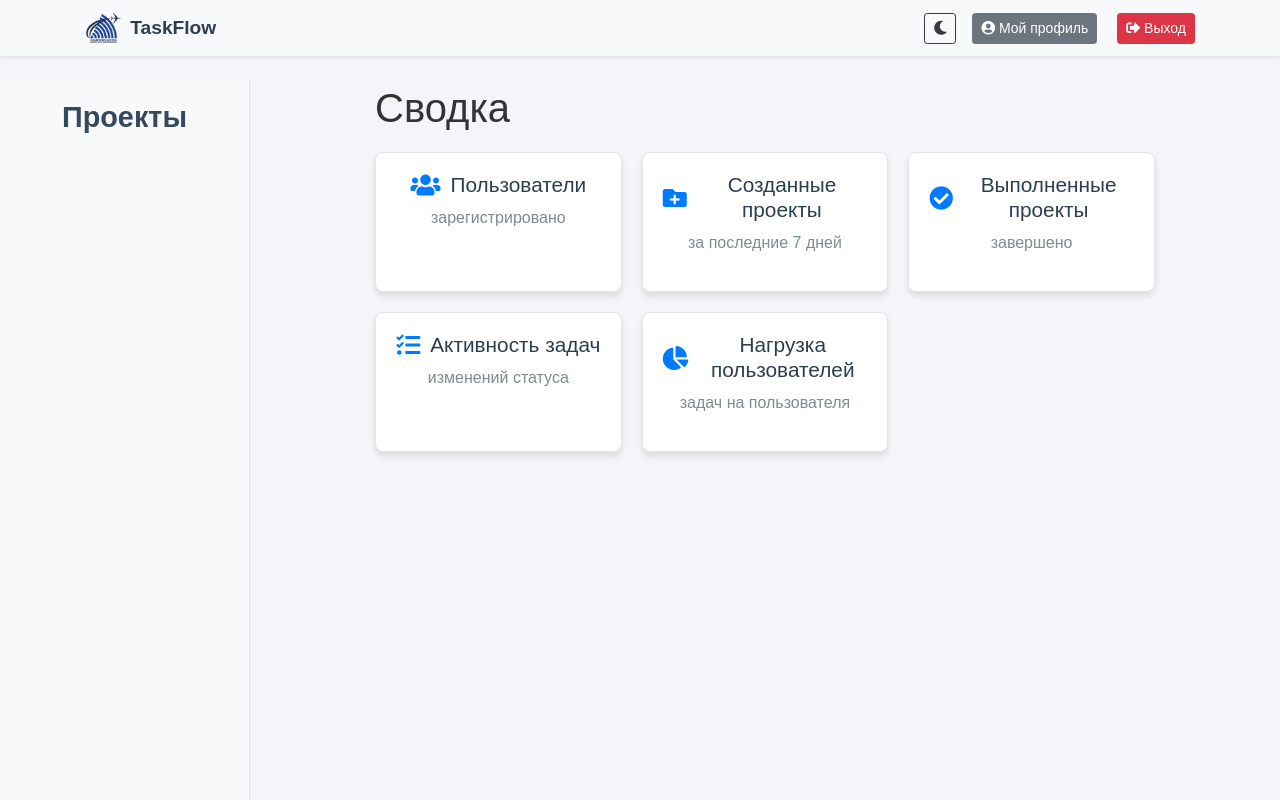
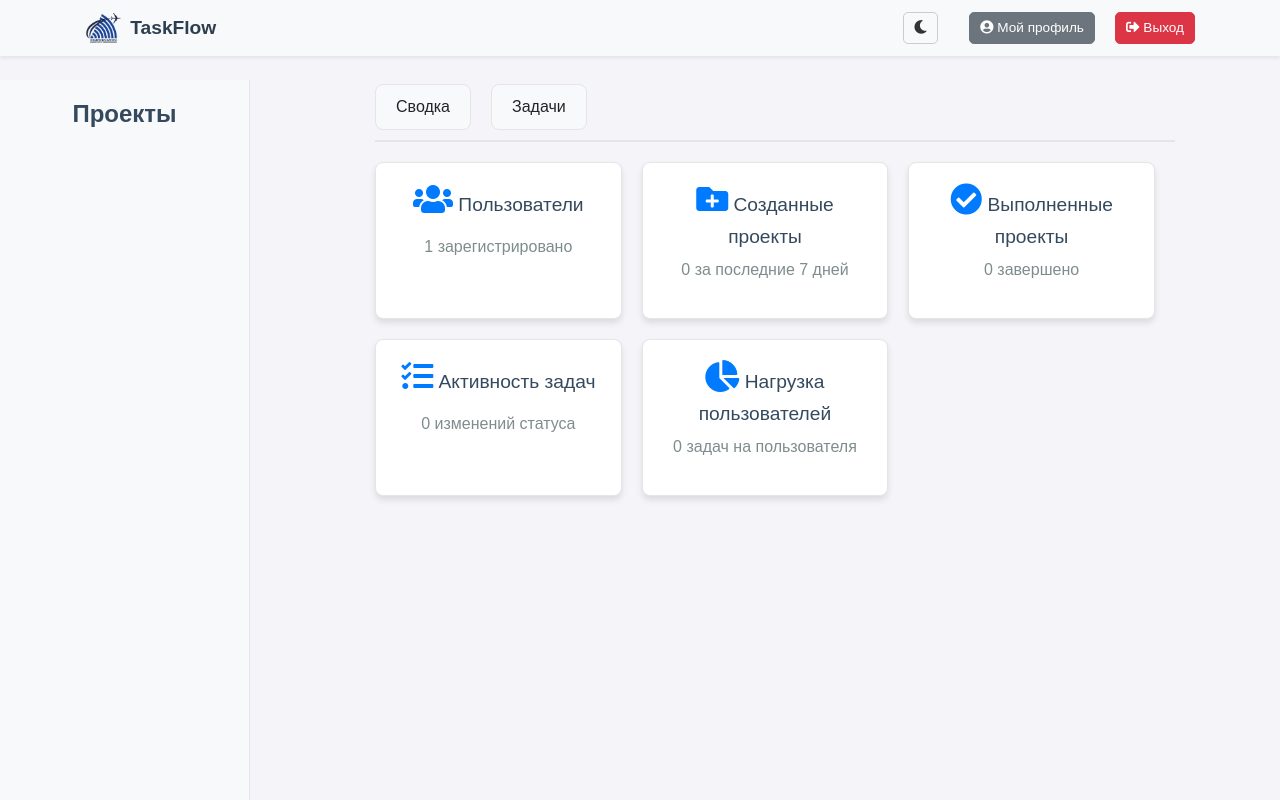
Before and after one commit to IskandarKurbonov/Task-Manager, a Flask app: page /main in a window 1280 px wide. Run offline with Flask 3, Linux system fonts and the light colour scheme; a user stored in the database is signed in; some libraries are stand-ins or nearby versions.

Commit message:
Add badges

```diff
--- a/routes.py
+++ b/routes.py
@@ -1,4 +1,5 @@
 import hashlib
+from datetime import timedelta
 from hashlib import sha256
 from flask_login import login_user, logout_user
 import os
@@ -64,26 +65,42 @@ def verify_password(stored_password_hash, provided_password):
 @main_routes.route('/main', methods=['GET'])
 @login_required
 def main():
-    # Получение проектов для администратора
+    # Получение проектов для текущего пользователя
     if current_user.role.name == 'admin':
         projects = Project.query.all()
-
-    # Получение проектов для менеджера
     elif current_user.role.name == 'manager':
         managed_projects = Project.query.filter_by(manager_id=current_user.id).all()
         assigned_tasks = Task.query.filter(Task.assigned_users.any(user_id=current_user.id)).all()
         assigned_projects = {task.project for task in assigned_tasks if task.project}
         projects = list(set(managed_projects).union(assigned_projects))
-
-    # Получение проектов для пользователя
     elif current_user.role.name == 'user':
         assigned_tasks = Task.query.filter(Task.assigned_users.any(user_id=current_user.id)).all()
         projects = {task.project for task in assigned_tasks if task.project}
-
     else:
         projects = []
 
-    return render_template('main.html', projects=projects)
+    # Получение статусов задач
+    task_statuses = TaskStatus.query.all()
+
+    # Задачи текущего выбранного проекта (например, первого из списка)
+    selected_project_id = request.args.get('project_id')
+    if selected_project_id:
+        tasks = Task.query.filter_by(project_id=selected_project_id).all()
+    else:
+        tasks = []
+
+    return render_template(
+        'main.html',
+        projects=projects,
+        task_statuses=task_statuses,
+        tasks=tasks,
+        users_count=User.query.count(),
+        new_projects_count=Project.query.filter(Project.created_at >= datetime.utcnow() - timedelta(days=7)).count(),
+        completed_projects_count=Project.query.filter_by(status_id=3).count(),
+        task_activity_count=Task.query.filter(Task.status_id != 1).count(),  # Пример фильтра
+        user_load=len(tasks) // max(1, len(User.query.all()))  # Пример расчета
+    )
+
 
 
 # Маршрут для входа
--- a/static/styles/styles.css
+++ b/static/styles/styles.css
@@ -1,3 +1,4 @@
+/* Основное оформление */
 body {
     font-family: 'Arial', sans-serif;
     margin: 0;
@@ -10,7 +11,7 @@ body {
 .main-container {
     display: flex;
     flex-direction: row;
-    min-height: calc(100vh - 80px); /* Учитывает высоту навигационной панели */
+    min-height: calc(100vh - 80px);
 }
 
 /* Боковая панель */
@@ -20,15 +21,15 @@ body {
     padding: 20px;
     border-right: 1px solid #e5e5e5;
     position: fixed;
-    top: 80px; /* Учитывает высоту навигационной панели */
+    top: 80px;
     left: 0;
     bottom: 0;
     overflow-y: auto;
 }
 
 .sidebar h2 {
-    font-size: 1.8rem;
-    margin-bottom: 20px;
+    font-size: 1.5rem;
+    margin-bottom: 15px;
     text-align: center;
     color: #34495e;
     font-weight: bold;
@@ -41,7 +42,7 @@ body {
 }
 
 .project-list li {
-    margin-bottom: 15px;
+    margin-bottom: 10px;
 }
 
 .project-link {
@@ -49,10 +50,10 @@ body {
     align-items: center;
     text-decoration: none;
     color: #2c3e50;
-    font-size: 1rem;
+    font-size: 0.9rem;
     font-weight: 500;
     transition: color 0.3s ease, background-color 0.3s ease;
-    padding: 10px 15px;
+    padding: 8px 12px;
     border-radius: 5px;
 }
 
@@ -62,23 +63,53 @@ body {
 }
 
 .project-icon {
-    margin-right: 10px;
-    font-size: 1.2rem;
+    margin-right: 8px;
+    font-size: 1rem;
     color: #007bff;
 }
 
 /* Основной контент */
 .content {
-    margin-left: 270px; /* Ширина боковой панели + отступ */
+    margin-left: 270px;
     padding: 20px;
     flex-grow: 1;
 }
 
+/* Панель вкладок */
+.project-panel {
+    display: flex;
+    gap: 20px;
+    margin-bottom: 20px;
+    border-bottom: 2px solid #e5e5e5;
+    padding-bottom: 10px;
+}
+
+.btn-tab {
+    padding: 10px 20px;
+    font-size: 1rem;
+    background-color: #f8f9fa;
+    border: 1px solid #e5e5e5;
+    border-radius: 8px;
+    cursor: pointer;
+    transition: all 0.3s ease;
+}
+
+.btn-tab:hover {
+    background-color: #007bff;
+    color: #fff;
+}
+
+.btn-tab.active-tab {
+    background-color: #007bff;
+    color: #fff;
+    border-color: #007bff;
+}
+
+/* Карточки сводок */
 .summary-cards {
     display: flex;
     flex-wrap: wrap;
     gap: 20px;
-    margin-top: 20px;
 }
 
 .summary-card {
@@ -86,23 +117,26 @@ body {
     border: 1px solid #e5e5e5;
     border-radius: 8px;
     padding: 20px;
-    width: calc(33.33% - 20px); /* Три карточки в ряд с отступами */
+    width: calc(33.33% - 20px);
+    text-align: center;
     box-shadow: 0 4px 6px rgba(0, 0, 0, 0.1);
-    text-align: center;
+    transition: transform 0.2s ease;
+}
+
+.summary-card:hover {
+    transform: translateY(-5px);
 }
 
 .summary-card h3 {
-    display: flex;
-    align-items: center;
-    justify-content: center;
-    gap: 10px;
-    font-size: 1.3rem;
-    color: #2c3e50;
+    font-size: 1.2rem;
+    color: #34495e;
+    margin-bottom: 10px;
 }
 
 .summary-card i {
-    font-size: 1.5rem;
+    font-size: 2rem;
     color: #007bff;
+    margin-bottom: 10px;
 }
 
 .summary-card p {
@@ -110,31 +144,151 @@ body {
     color: #7f8c8d;
 }
 
-.summary-card h3 {
-    margin-top: 0;
-    color: #2c3e50;
+/* Карточки статусов */
+.status-list {
+    display: flex;
+    flex-wrap: wrap;
+    gap: 20px;
+    margin-top: 20px;
 }
 
-/* Отступ после навигационной панели */
-.content-container {
-    margin-top: 80px; /* Учитывает высоту панели + 20 пикселей */
+.status-card {
+    position: relative;
+    background-color: #ffffff;
+    border: 1px solid #e5e5e5;
+    border-radius: 8px;
+    padding: 20px;
+    width: calc(25% - 20px); /* Четыре карточки в ряд */
+    box-shadow: 0 4px 6px rgba(0, 0, 0, 0.1);
+    display: flex;
+    flex-direction: column;
+    justify-content: flex-start; /* Выровнять содержимое сверху */
+    gap: 15px;
+}
+
+/* Бейдж статуса */
+.status-header {
+    background-color: transparent; /* Сохранить прозрачность */
+    padding: 10px;
+    border-radius: 8px;
+    font-size: 1rem;
+    font-weight: bold;
+    text-align: left;
+    color: #fff;
+}
+
+/* Цвета бейджей статусов */
+.status-grey {
+    background-color: rgba(108, 117, 125, 0.9);
+}
+
+.status-yellow {
+    background-color: rgba(255, 193, 7, 0.9);
+}
+
+.status-blue {
+    background-color: rgba(0, 123, 255, 0.9);
+}
+
+.status-green {
+    background-color: rgba(40, 167, 69, 0.9);
+}
+
+/* Задачи в карточке */
+.task-card {
+    background-color: #f8f9fa;
+    border: 1px solid #e5e5e5;
+    border-radius: 8px;
+    padding: 10px;
+    text-align: left;
+    box-shadow: 0 2px 4px rgba(0, 0, 0, 0.1);
+    margin-bottom: 10px;
+    font-size: 0.85rem;
+}
+
+/* Кнопка создания задачи */
+.btn-create {
+    margin-top: auto; /* Позиция кнопки внизу карточки */
+    padding: 10px;
+    font-size: 1rem;
+    background-color: #28a745;
+    color: white;
+    border: none;
+    border-radius: 8px;
+    cursor: pointer;
+    transition: background-color 0.3s ease, transform 0.2s ease;
+}
+
+.btn-create:hover {
+    background-color: #218838;
+    transform: translateY(-2px); /* Легкий эффект поднятия */
 }
 
 /* Навигационная панель */
 .navbar {
-    padding: 0.5rem 1rem;
+    background-color: #f8f9fa;
+    box-shadow: 0 2px 4px rgba(0, 0, 0, 0.1);
+    padding: 10px 20px;
     font-size: 0.9rem;
-    box-shadow: 0 2px 4px rgba(0, 0, 0, 0.1);
+    z-index: 1000;
+}
+
+.navbar .navbar-brand {
+    display: flex;
+    align-items: center;
+    font-size: 1.2rem;
+    font-weight: bold;
+    color: #2c3e50;
+    text-decoration: none;
+}
+
+.navbar .navbar-brand:hover {
+    color: #007bff;
 }
 
 .navbar .logo {
     height: 30px;
+    margin-right: 10px;
 }
 
-.navbar .brand-name {
-    font-size: 1.2rem;
-    font-weight: bold;
-    color: #2c3e50;
+.navbar .nav-item {
+    margin-left: 15px;
+}
+
+.navbar .btn {
+    font-size: 0.85rem;
+    padding: 5px 10px;
+    border-radius: 5px;
+    transition: background-color 0.3s ease, color 0.3s ease;
+}
+
+.navbar .btn-outline-dark {
+    color: #333;
+    border-color: #ccc;
+}
+
+.navbar .btn-outline-dark:hover {
+    background-color: #333;
+    color: #fff;
+    border-color: #333;
+}
+
+.navbar .btn-secondary {
+    background-color: #6c757d;
+    color: #fff;
+}
+
+.navbar .btn-secondary:hover {
+    background-color: #5a6268;
+}
+
+.navbar .btn-danger {
+    background-color: #dc3545;
+    color: #fff;
+}
+
+.navbar .btn-danger:hover {
+    background-color: #c82333;
 }
 
 /* Темная тема */
@@ -170,3 +324,17 @@ body {
     color: #ecf0f1;
     border: 1px solid #555;
 }
+
+.dark-mode .status-card {
+    background-color: #3a3a3a;
+    border-color: #555;
+}
+
+.dark-mode .btn-create {
+    background-color: #218838;
+    color: #ecf0f1;
+}
+
+.dark-mode .btn-create:hover {
+    background-color: #1e7e34;
+}
--- a/templates/main.html
+++ b/templates/main.html
@@ -8,7 +8,7 @@
         <ul class="project-list">
             {% for project in projects %}
                 <li>
-                    <a href="#" class="project-link">
+                    <a href="#" class="project-link" onclick="loadProject('{{ project.id }}')">
                         <span class="project-icon"><i class="fas fa-folder"></i></span>
                         {{ project.name }}
                     </a>
@@ -19,38 +19,86 @@
 
     <!-- Основной контент -->
     <main class="content">
-        <h1>Сводка</h1>
-        <div class="summary-cards">
-            <!-- Карточка: Пользователи -->
+        <!-- Панель управления проектом -->
+        <div class="project-panel">
+            <button id="summary-btn" class="btn btn-tab" onclick="toggleView('summary')">
+                Сводка
+            </button>
+            <button id="tasks-btn" class="btn btn-tab" onclick="toggleView('tasks')">
+                Задачи
+            </button>
+        </div>
+
+        <!-- Сводка -->
+        <div id="summary-view" class="summary-cards">
             <div class="summary-card">
                 <h3><i class="fas fa-users"></i> Пользователи</h3>
                 <p>{{ users_count }} зарегистрировано</p>
             </div>
-
-            <!-- Карточка: Новые проекты -->
             <div class="summary-card">
                 <h3><i class="fas fa-folder-plus"></i> Созданные проекты</h3>
                 <p>{{ new_projects_count }} за последние 7 дней</p>
             </div>
-
-            <!-- Карточка: Выполненные проекты -->
             <div class="summary-card">
                 <h3><i class="fas fa-check-circle"></i> Выполненные проекты</h3>
                 <p>{{ completed_projects_count }} завершено</p>
             </div>
-
-            <!-- Карточка: Активность задач -->
             <div class="summary-card">
                 <h3><i class="fas fa-tasks"></i> Активность задач</h3>
                 <p>{{ task_activity_count }} изменений статуса</p>
             </div>
-
-            <!-- Карточка: Нагрузка пользователей -->
             <div class="summary-card">
                 <h3><i class="fas fa-chart-pie"></i> Нагрузка пользователей</h3>
                 <p>{{ user_load }} задач на пользователя</p>
             </div>
         </div>
+
+        <!-- Задачи -->
+        <div id="tasks-view" class="task-view d-none">
+            <div class="status-list">
+                {% for status in task_statuses %}
+                    <div class="status-card">
+                        <div class="status-header status-{{ status.color }}">
+                            {{ status.name }}
+                        </div>
+                        <div class="task-list">
+                            {% for task in tasks if task.status.name == status.name %}
+                                <div class="task-card">
+                                    <h4>{{ task.title }}</h4>
+                                    <p>Ответственный: {{ task.assigned_user.full_name }}</p>
+                                </div>
+                            {% endfor %}
+                            {% if not tasks|selectattr("status.name", "equalto", status.name)|list %}
+                                <button class="btn btn-create">
+                                    <i class="fas fa-plus"></i> Создать
+                                </button>
+                            {% endif %}
+                        </div>
+                    </div>
+                {% endfor %}
+            </div>
+        </div>
     </main>
 </div>
+
+<script>
+    function toggleView(view) {
+        const summaryView = document.getElementById('summary-view');
+        const tasksView = document.getElementById('tasks-view');
+        const summaryBtn = document.getElementById('summary-btn');
+        const tasksBtn = document.getElementById('tasks-btn');
+
+        if (view === 'summary') {
+            summaryView.classList.remove('d-none');
+            tasksView.classList.add('d-none');
+            summaryBtn.classList.add('active-tab');
+            tasksBtn.classList.remove('active-tab');
+        } else {
+            summaryView.classList.add('d-none');
+            tasksView.classList.remove('d-none');
+            summaryBtn.classList.remove('active-tab');
+            tasksBtn.classList.add('active-tab');
+        }
+    }
+</script>
 {% endblock %}
```
